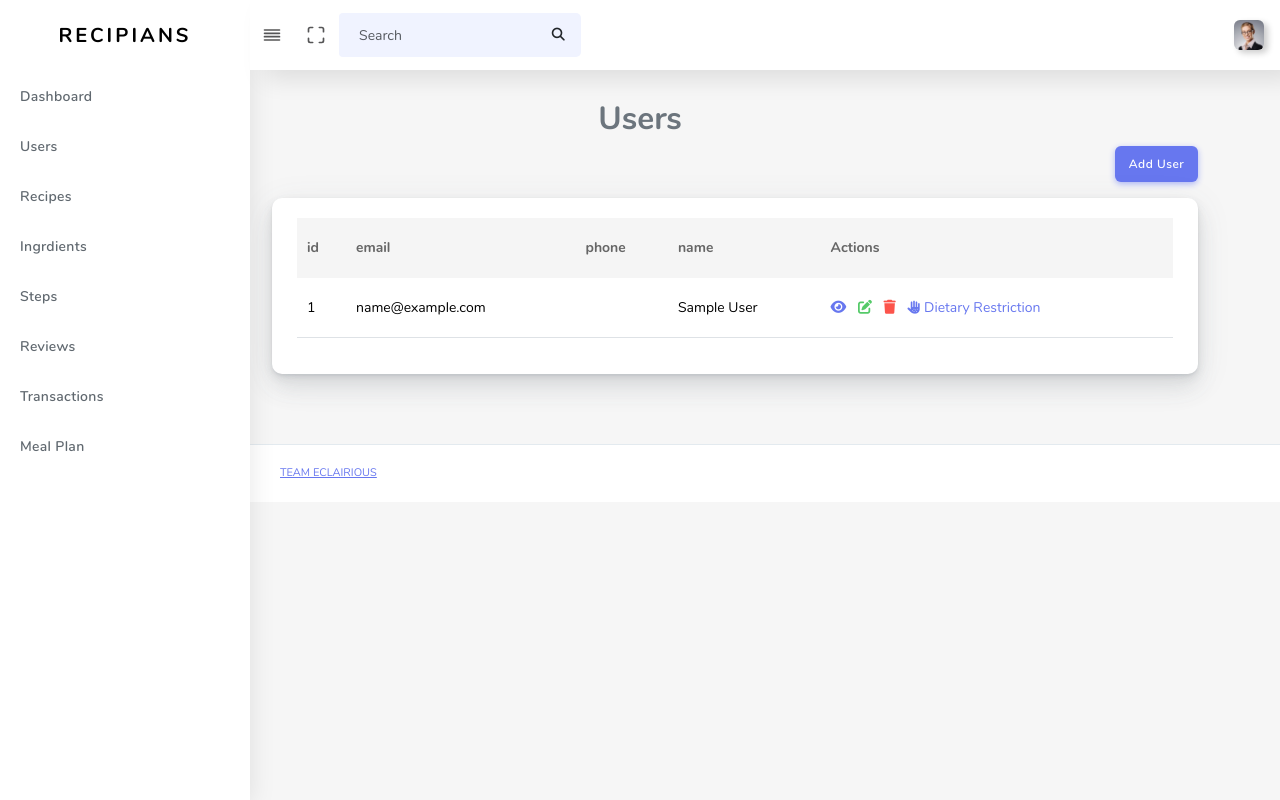
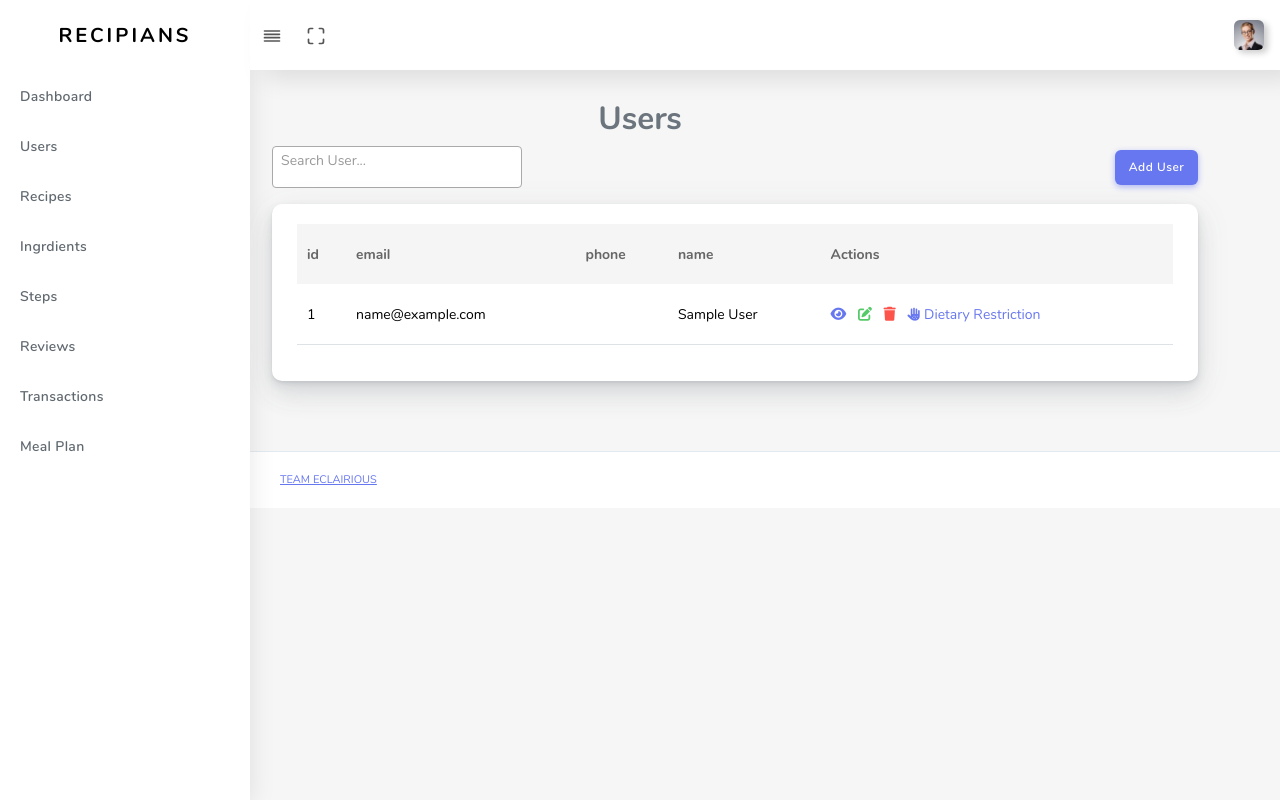
Before and after one commit to mehmoodkhan05/recipe-dashboard, a PHP site: page /users.php in a window 1280 px wide. Run offline with PHP 8.4, Linux system fonts and the light colour scheme; tables that the repository leaves empty or names only in its code hold one stand-in row (values such as "Sample post"); data that the repository does not hold is empty; some libraries are stand-ins or nearby versions.

Commit message:
new features added

```diff
--- a/navbar.php
+++ b/navbar.php
@@ -45,16 +45,6 @@ session_start();
             <li><a href="#" class="nav-link nav-link-lg fullscreen-btn">
                 <i data-feather="maximize"></i>
               </a></li>
-            <li>
-              <form class="form-inline mr-auto">
-                <div class="search-element">
-                  <input class="form-control" type="search" placeholder="Search" aria-label="Search" data-width="200">
-                  <button class="btn" type="submit">
-                    <i class="fas fa-search"></i>
-                  </button>
-                </div>
-              </form>
-            </li>
           </ul>
         </div>
         <ul class="navbar-nav navbar-right">
--- a/users.php
+++ b/users.php
@@ -5,7 +5,7 @@ include "sidebar.php";
 
 if (isset($_POST['user_id'])) {
     $id = $_POST['user_id'];
-    $sql = "SELECT * FROM `users` WHERE `user_id` = $id";
+    $sql = "SELECT `user_id`, `email`, `phoneNumber`, `locationLatitude`, `locationLongitude`, `name`, `type`, `token`, `description`, `coins` FROM `users` WHERE `user_id` = $id";
     $result = mysqli_query($conn, $sql);
 
     if ($result) {
@@ -18,6 +18,9 @@ if (isset($_POST['user_id'])) {
 ?>
 
 <head>
+    <!-- Select2 CSS -->
+    <link href="https://cdn.jsdelivr.net/npm/select2@4.1.0-rc.0/dist/css/select2.min.css" rel="stylesheet" />
+
     <style>
         .main-panel {
             margin-top: 100px;
@@ -25,6 +28,14 @@ if (isset($_POST['user_id'])) {
 
         .modal-body img {
             width: 100px;
+        }
+
+        .select2 {
+            width: 250px !important;
+        }
+
+        .select2-selection__arrow {
+            display: none;
         }
     </style>
 </head>
@@ -35,8 +46,11 @@ if (isset($_POST['user_id'])) {
             <h2 class="text-center">Users</h2>
             <div class="row justify-content-lg-end justify-content-center">
                 <div class="col-lg-10">
-                    <div class="add_user-btn justify-content-end d-flex mb-3">
-                        <a href="add-user.php" class="btn btn-primary">Add User</a>
+                    <div class="top_header-links d-flex mb-3 align-items-center">
+                        <select name="user_id" id="search-user"></select>
+                        <div class="add_user-btn ms-auto">
+                            <a href="add-user.php" class="btn btn-primary">Add User</a>
+                        </div>
                     </div>
                     <div class="card">
                         <div class="card-body">
@@ -220,5 +234,67 @@ if (isset($_POST['user_id'])) {
                 });
             });
         });
+
+        $(document).ready(function () {
+            $('#search-user').select2({
+                ajax: {
+                    url: 'get-search.php',
+                    dataType: 'json',
+                    data: function (params) {
+                        var query = {
+                            search: params.term
+                        };
+                        return query;
+                    },
+                    processResults: function (data) {
+                        return {
+                            results: data.map(function (item) {
+                                return {
+                                    id: item.id,
+                                    text: item.text
+                                };
+                            })
+                        };
+                    }
+                },
+                cache: true,
+                placeholder: 'Search User...',
+                minimumInputLength: 1,
+            });
+
+            $('#search-user').on('select2:select', function (e) {
+                var data = e.params.data;
+                // Make an AJAX call to fetch user data
+                var xhr = new XMLHttpRequest();
+                xhr.open('POST', 'get-users.php', true);
+                xhr.setRequestHeader('Content-Type', 'application/x-www-form-urlencoded');
+                xhr.onreadystatechange = function () {
+                    if (xhr.readyState === XMLHttpRequest.DONE && xhr.status === 200) {
+                        var user = JSON.parse(xhr.responseText);
+
+                        if (!user.error) {
+                            // Populate the modal fields with user data
+                            document.getElementById('modalEmail').value = user.email;
+                            document.getElementById('modalPhone').value = user.phoneNumber;
+                            document.getElementById('modalLocationLatitude').value = user.locationLatitude || '';
+                            document.getElementById('modalLocationLongitude').value = user.locationLongitude || '';
+                            document.getElementById('modalName').value = user.name;
+                            document.getElementById('modalType').value = user.type || '';
+                            document.getElementById('modalToken').value = user.token || '';
+                            document.getElementById('modalDescriptions').value = user.description || '';
+                            document.getElementById('modalCoins').value = user.coins || '';
+
+                            // Set the src attribute of the image tag to the user's image URL
+                            document.getElementById('modalImage').src = user.image || 'assets/img/user.png';
+                        } else {
+                            alert('User not found');
+                        }
+                    }
+                };
+                xhr.send('user_id=' + data.id);
+            });
+        });
     </script>
+    <!-- Select2 JS -->
+    <script src="https://cdn.jsdelivr.net/npm/select2@4.1.0-rc.0/dist/js/select2.min.js"></script>
 </body>
```
Also changed, not shown: add-user.php (+15 -7 lines), get-search.php (added, +42 -0 lines), assets/img/users/159839610_1067950420357584_3972528897708083000_n.jpg (added), assets/img/users/rahul-mishra-o4SzxPgMwV8-unsplash.jpg (added).
